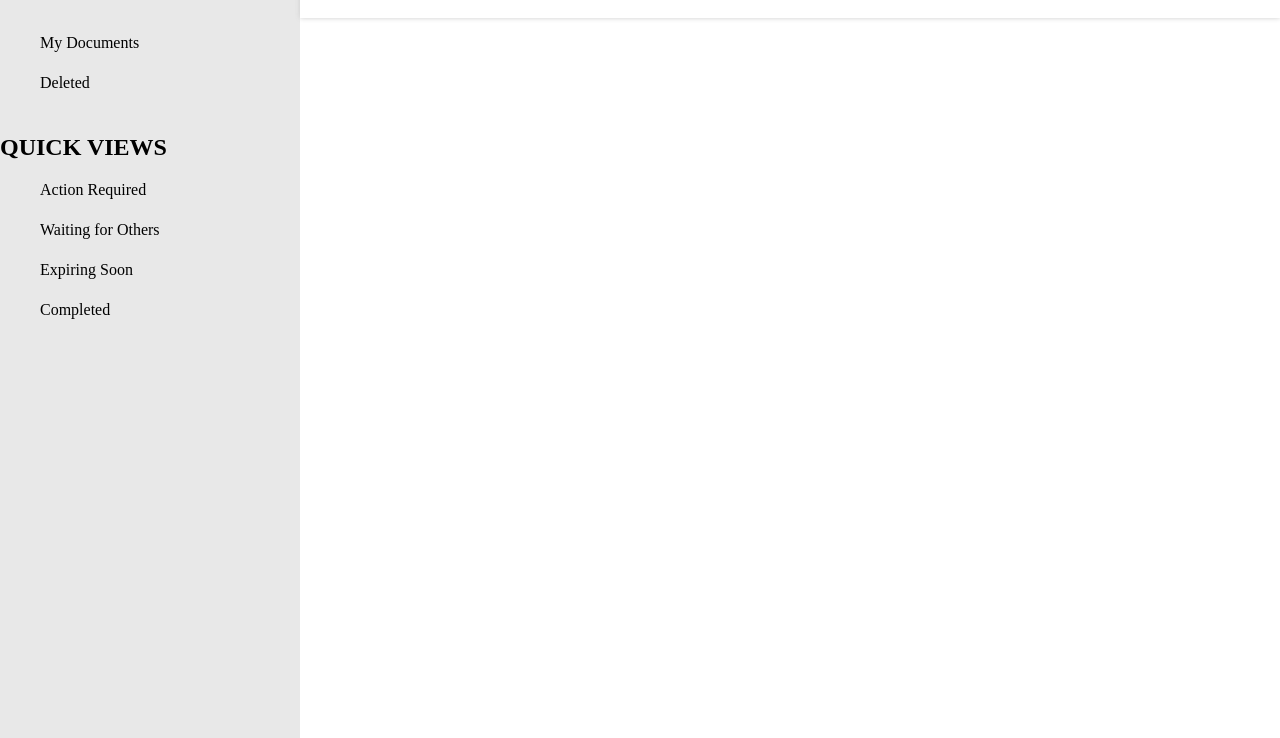
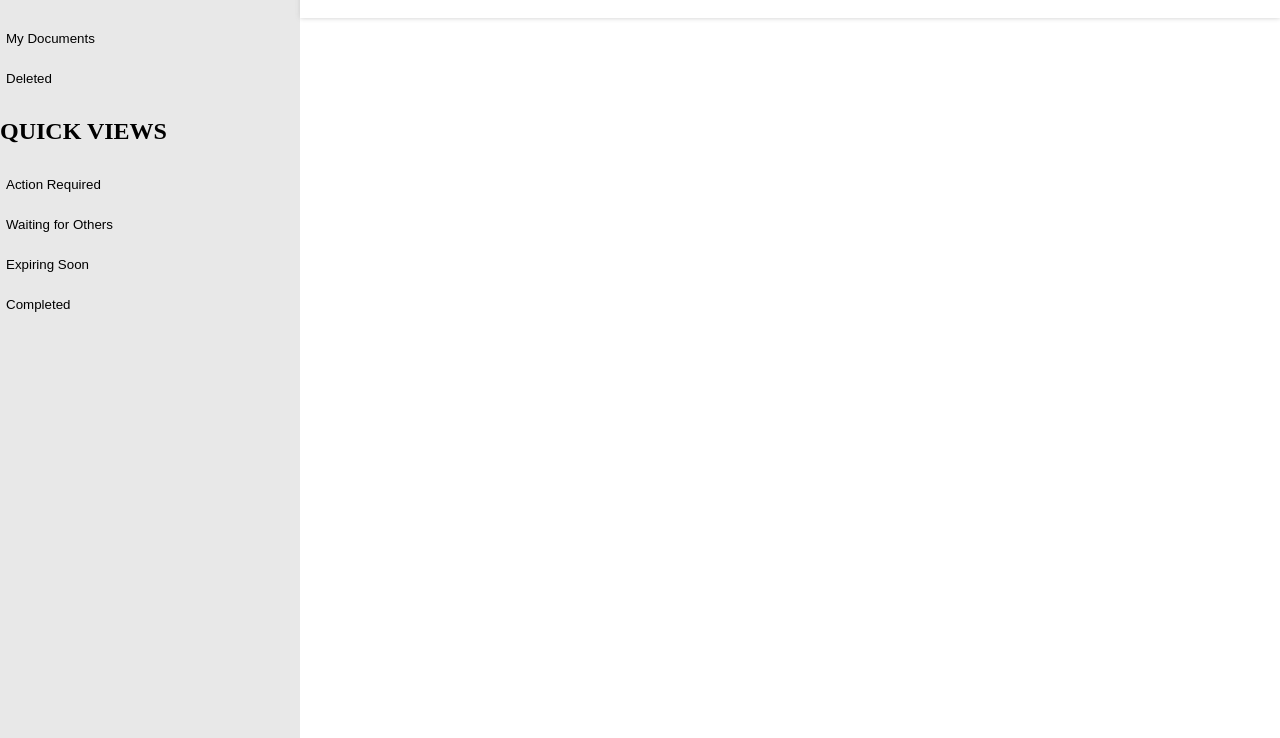
Before and after one commit to bvquoc2003/Demo-Hackathon, a plain HTML site: page index.html in a window 1280 px wide. Shown: the part 62-800 px from the top of the page. Drawn offline with Linux system fonts and the light colour scheme.

Commit message:
inital commit

```diff
--- a/css/styles.css
+++ b/css/styles.css
@@ -3,7 +3,7 @@ body {
   display: flex;
 }
 .bLeft {
-  min-width: 300px;
+  width: 300px;
   background-color: #e8e8e8;
   min-height: 1000px;
 }
@@ -50,16 +50,18 @@ body {
 /* .quick-view {
 	margin: 0px 40px;
 } */
-ul {
-	list-style-type: none;
-	/* align-items: left; */
+
+.btn {
+	display: block;
+	width: 300px;
+	height: 40px;
+	background-color: transparent;
+  border: none;
+  text-align: left;
+	text-decoration: none;
 }
-li {
-	/* padding: 8px 0px; */
-	height: 40px;
-	/* width: inherit; */
-}
-li:hover {
+
+button:hover {
 	background-color: #d5d5d5;
 	cursor: pointer;
 }
--- a/index.html
+++ b/index.html
@@ -12,19 +12,18 @@
         <div class="left-head">
             <button class="btn-new">NEW</button>
         </div>
-        <ul>
-            <li>My Documents</li>
-            <li>Deleted</li>
-        </ul>
+        <div class="list">
+            <button class="btn">My Documents</button>
+            <button class="btn">Deleted</button>
+        </div>
         <div class="quick-view">
             <h2>QUICK VIEWS</h2>
-            <ul>
-                <li>Action Required</li>
-                <li>Waiting for Others</li>
-                <li>Expiring Soon</li>
-                <li>Completed</li>
-            </ul>
-            <!-- <button></button> -->
+            <div class="list">
+                <button class="btn">Action Required</button>
+                <button class="btn">Waiting for Others</button>
+                <button class="btn">Expiring Soon</button>
+                <button class="btn">Completed</button>
+            </div>
         </div>
     </div>
 
```
